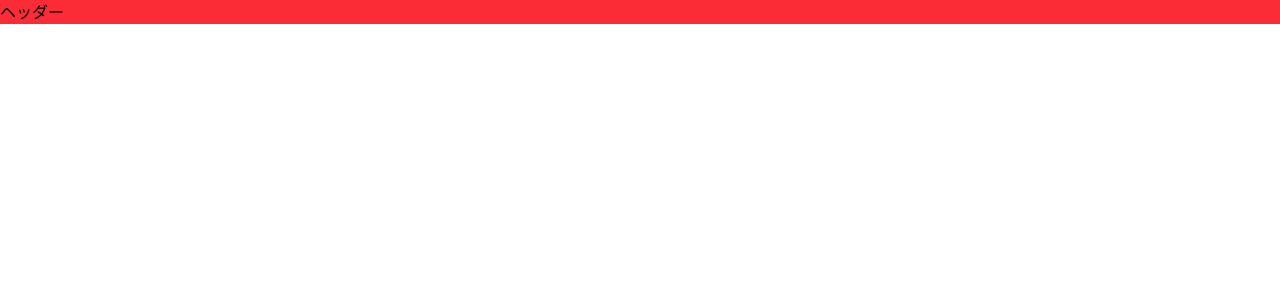
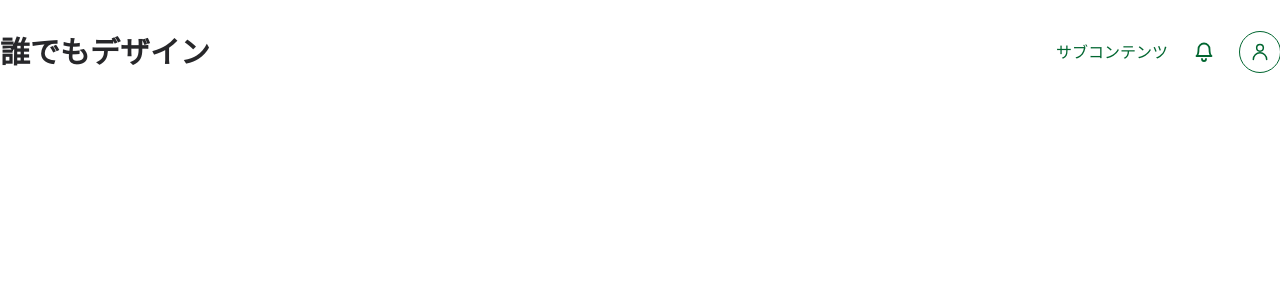
Before and after one commit to yuita-yoshihiko/daredemo-design-react, a React (Vite) app: page /hoge in a window 1280 px wide. Shown: the top 300 px of the page. Built offline with nearby package versions, Linux system fonts and the light colour scheme.

Commit message:
とりあえずヘッダー実装

```diff
--- a/src/components/header/Header.tsx
+++ b/src/components/header/Header.tsx
@@ -1,7 +1,106 @@
 const Header: React.FC = () => {
   return (
-    <header>
-      <p className='bg-red-500'>ヘッダー</p>
+    <header className="container mx-auto flex items-center justify-between font-serif py-4 md:py-8 mb-8 md:mb-12 xl:mb-16">
+      {/* ロゴ（見た目だけ。リンク先は #） */}
+      <a
+        href="#"
+        aria-label="logo"
+        className="inline-flex items-center ml-2 lg:ml-0 text-zinc-800 text-md md:text-3xl font-bold gap-2.5"
+      >
+        誰でもデザイン
+      </a>
+
+      <div className="flex items-center gap-4">
+        {/* サブコンテンツ ドロップダウン */}
+        <div className="relative group">
+          <button
+            className="text-green-800 hover:text-green-600 text-xs md:text-base tracking-tight md:tracking-normal"
+            aria-haspopup="menu"
+            aria-expanded="false"
+          >
+            サブコンテンツ
+          </button>
+          <ul
+            role="menu"
+            className="absolute right-0 mt-2 hidden w-60 rounded-lg bg-white p-2 text-sm shadow group-hover:block"
+          >
+            {['トレンド情報', 'カラー抽出', 'UI・UXクイズ', 'Design Trip'].map((label) => (
+              <li key={label}>
+                <a
+                  href="#"
+                  className="block rounded px-3 py-2 text-gray-500 hover:bg-green-50 hover:text-green-800 active:bg-white active:text-green-900"
+                  role="menuitem"
+                >
+                  {label}
+                </a>
+              </li>
+            ))}
+          </ul>
+        </div>
+
+        {/* 通知アイコン（見た目のみ） */}
+        <button
+          aria-label="notifications"
+          className="relative grid h-10 w-10 place-items-center text-green-800 hover:text-green-700"
+        >
+
+          {/* ベルの簡易SVG */}
+          <svg
+            className="h-6 w-6"
+            viewBox="0 0 24 24"
+            fill="none"
+            stroke="currentColor"
+            strokeWidth="1.8"
+            strokeLinecap="round"
+            strokeLinejoin="round"
+          >
+            <path d="M6.5 9a5.5 5.5 0 0 1 11 0c0 6 2 7 2 7H4.5s2-1 2-7" />
+            <path d="M10 19a2 2 0 0 0 4 0" />
+          </svg>
+        </button>
+
+        {/* ユーザメニュー（丸アイコン + ドロップダウン） */}
+        <nav className="text-sm md:text-lg font-semibold items-center mr-2 lg:mr-0">
+          <div className="relative group">
+            <button
+              aria-haspopup="menu"
+              aria-expanded="false"
+              className="w-10 h-10 rounded-full outline outline-1 outline-green-800 flex items-center justify-center text-green-800 hover:bg-green-800 hover:text-white"
+            >
+              {/* 人アイコン */}
+              <svg
+                className="h-5 w-5"
+                viewBox="0 0 24 24"
+                fill="none"
+                stroke="currentColor"
+                strokeWidth="1.8"
+                strokeLinecap="round"
+                strokeLinejoin="round"
+              >
+                <path d="M20 21a8 8 0 0 0-16 0" />
+                <circle cx="12" cy="7" r="4" />
+              </svg>
+            </button>
+
+            <ul
+              role="menu"
+              className="absolute right-0 mt-2 hidden w-52 rounded-lg bg-white p-1 text-sm font-normal shadow group-hover:block"
+            >
+              {['全てのお気に入り', 'お気に入りリスト', 'ログアウト'].map((label) => (
+                <li key={label}>
+                  <a
+                    href="#"
+                    className="block rounded px-3 py-2 text-gray-500 hover:bg-green-50 hover:text-green-800 active:bg-white active:text-green-900"
+                    role="menuitem"
+                  >
+                    {label}
+                  </a>
+                </li>
+              ))}
+            </ul>
+          </div>
+        </nav>
+      </div>
     </header>
   );
 };
```
